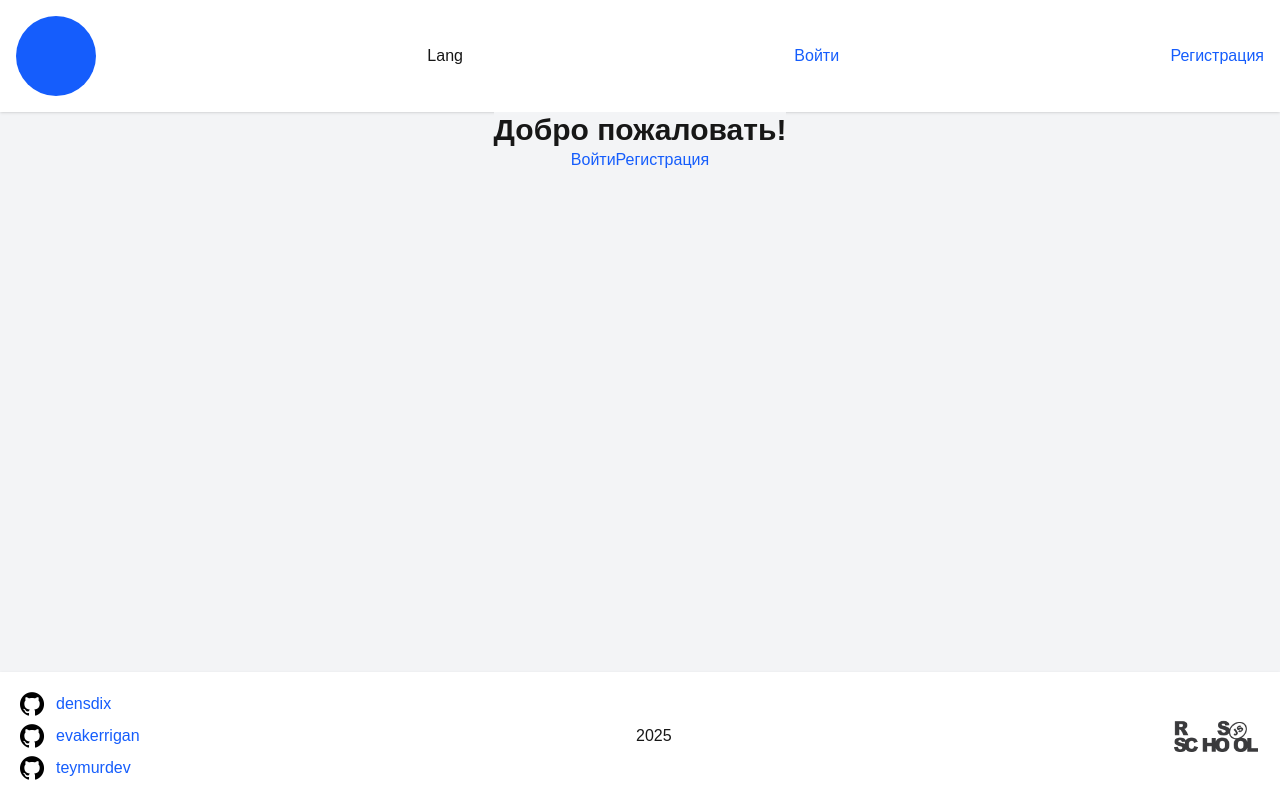
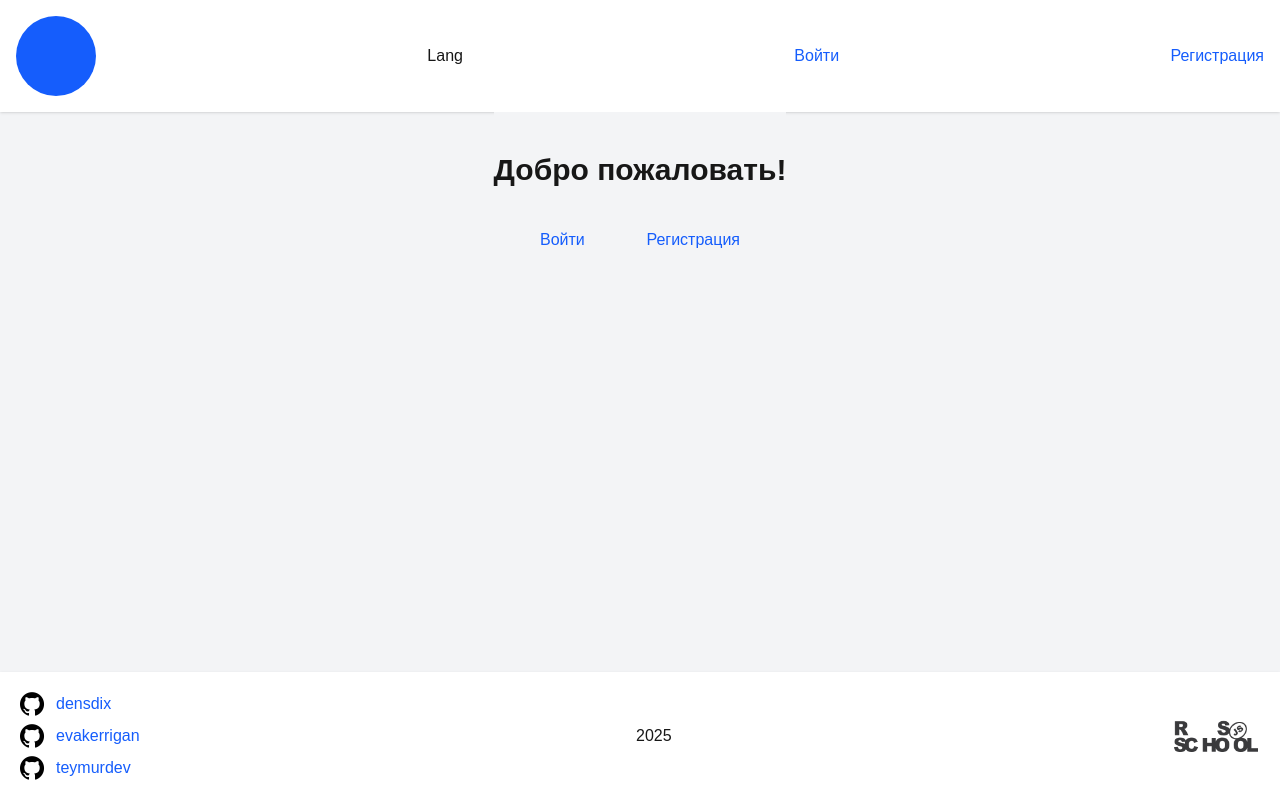
Before and after one commit to Densdix/rest-client-app, a Next.js app: page / in a window 1280 px wide. Built offline with nearby package versions, Linux system fonts and the light colour scheme.

Commit message:
feat: add style to welcome page

```diff
--- a/src/app/page.tsx
+++ b/src/app/page.tsx
@@ -3,14 +3,16 @@ import Link from 'next/link';
 export default function Home() {
   return (
     <>
-      <div className="h-100">
-        <div className="flex flex-col justify-center align-middle items-center">
-          <h1 className="text-3xl font-bold">Добро пожаловать!</h1>
-          <div>
-            <Link href="/signin" className=" text-blue-600 hover:text-blue-700">
+      <div className="">
+        <div className="flex flex-col justify-between align-middle items-center">
+          <div className="pt-10 pb-10">
+            <h4 className="text-3xl font-bold">Добро пожаловать!</h4>
+          </div>
+          <div className="flex w-50 justify-between">
+            <Link href="/signin" className="block text-blue-600 hover:text-blue-700">
               Войти
             </Link>
-            <Link href="/signup" className=" text-blue-600 hover:text-blue-700">
+            <Link href="/signup" className="block text-blue-600 hover:text-blue-700">
               Регистрация
             </Link>
           </div>
```
